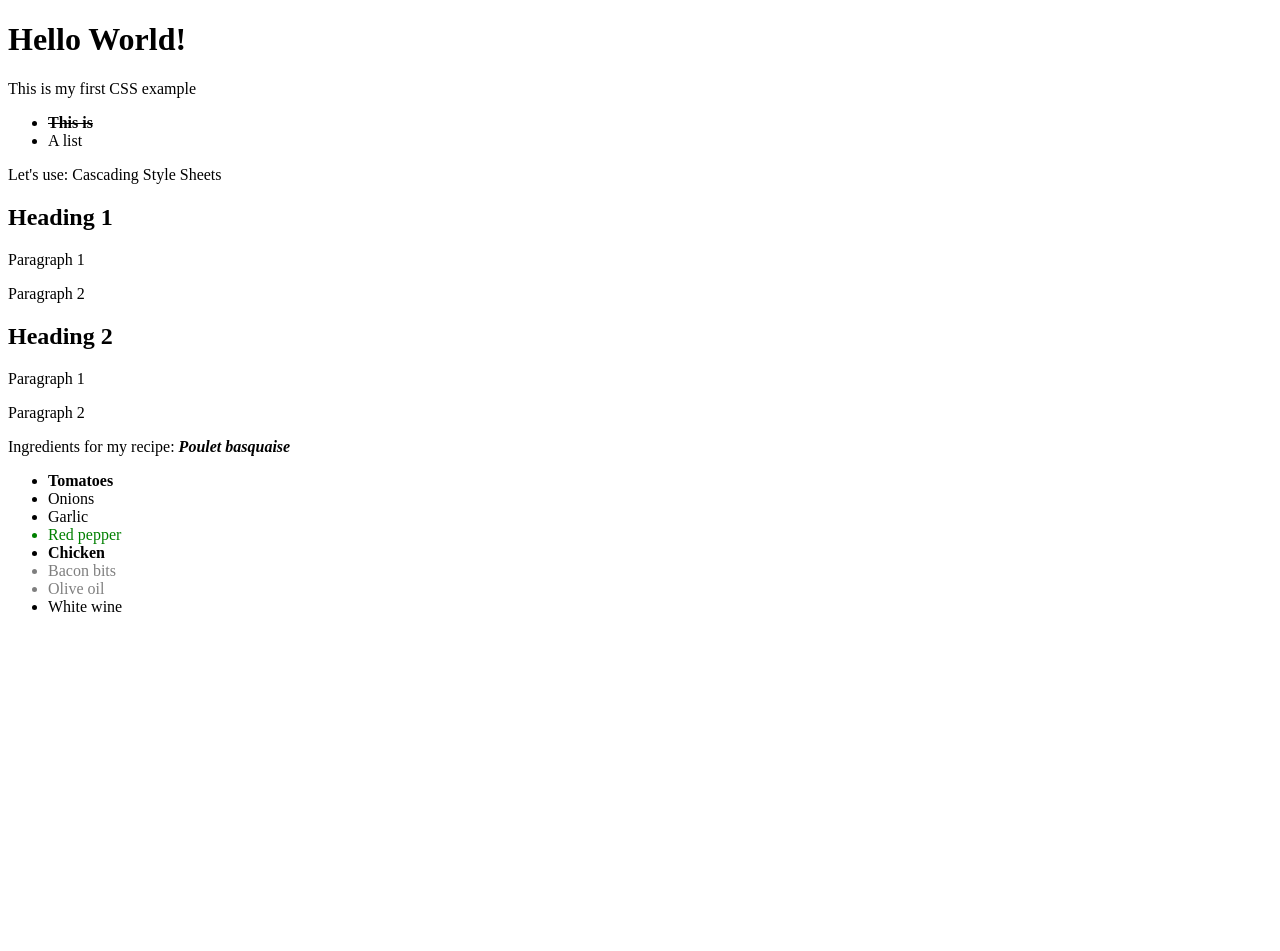
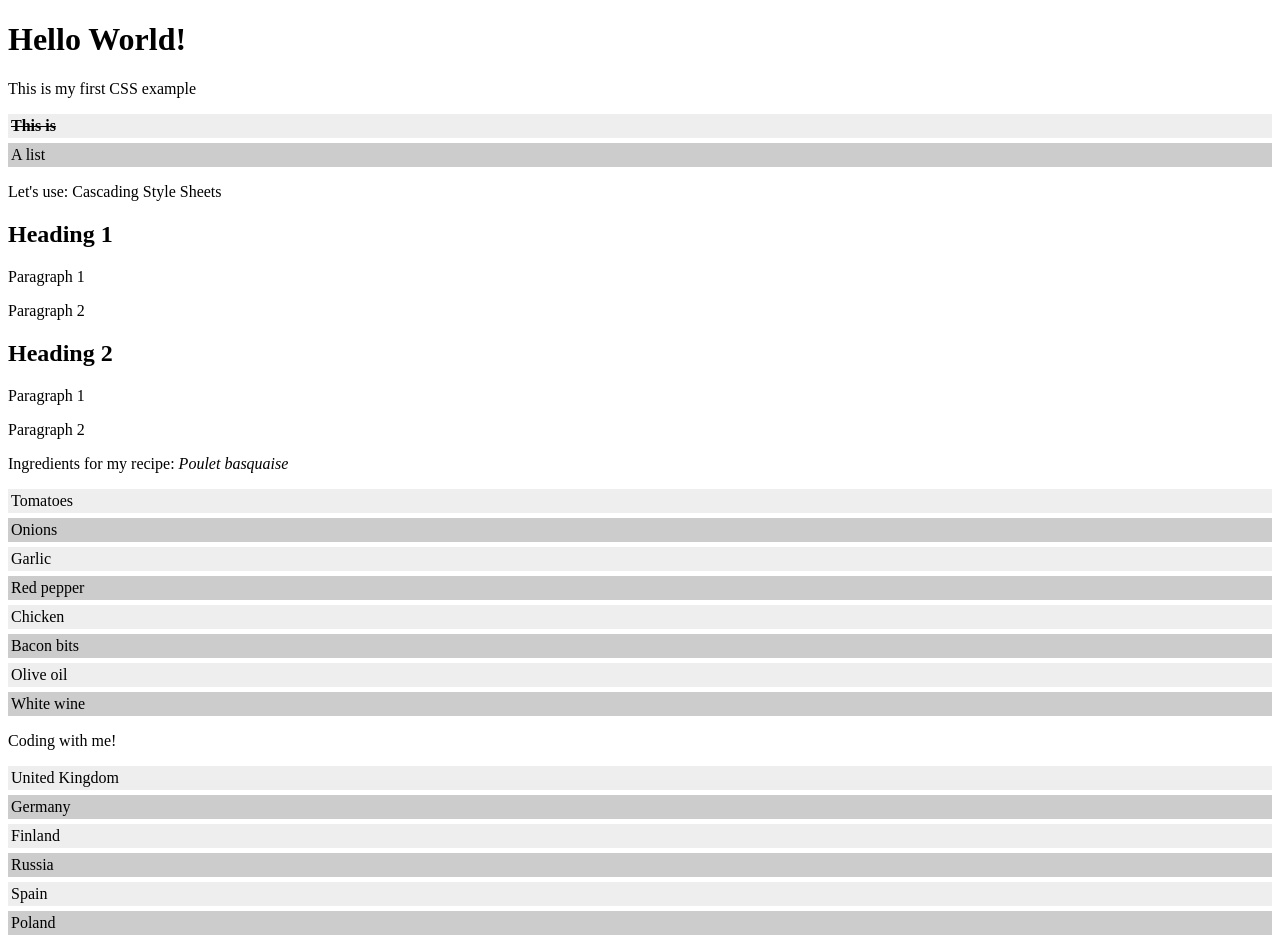
Before and after one commit to navono/learningCSS, a website: page index.html in a window 1280 px wide. Before the commit the page ends 800 px from the top, so only its background shows below. Drawn offline with Linux system fonts and the light colour scheme.

Commit message:
pseudoSelector

```diff
--- /dev/null
+++ b/css/pseudoSelector.css
@@ -0,0 +1,61 @@
+/* These styles will style our link
+  in all states */
+/* a {
+  color: blue;
+  font-weight: bold;
+} */
+
+/* We want visited links to be the same color
+    as non visited links */
+/* a:visited {
+  color: blue;
+} */
+
+/* We highlight the link when it is
+    hovered (mouse), activated
+    or focused (keyboard) */
+/* a:hover,
+a:active,
+a:focus {
+  color: darkred;
+  text-decoration: none;
+} */
+
+ul {
+  padding: 0;
+}
+
+li {
+  padding: 3px;
+  margin-bottom: 5px;
+  list-style-type: none;
+}
+
+a {
+  text-decoration: none;
+  color: black;
+}
+
+a:hover {
+  text-decoration: underline;
+  color: red;
+}
+
+li:nth-of-type(even) {
+  background-color: #ccc;
+}
+
+li:nth-of-type(odd) {
+  background-color: #eee;
+}
+
+
+/* Pseudo-elements
+    ::after
+    ::before
+    ::first-letter
+    ::fist-line
+    ::selection
+    ::backdrop
+
+  */
--- a/index.html
+++ b/index.html
@@ -12,7 +12,8 @@
     -->
     <!-- <link href="css/style.css" rel="stylesheet"> -->
     <!-- <link href="css/simpleSelector.css" rel="stylesheet"> -->
-    <link href="css/attributeSelector.css" rel="stylesheet">
+    <!-- <link href="css/attributeSelector.css" rel="stylesheet"> -->
+    <link href="css/pseudoSelector.css" rel="stylesheet">
     <style>
 
       /* css由两部分组成
@@ -93,5 +94,16 @@
           <li data-quantity="25cl" data-vegetable="liquid">White wine</li>
         </ul>
     </div>
+    <a href="http://codingwith.me" target="_blank">Coding with me!</a>
+
+    <ul>
+      <li><a href="#">United Kingdom</a></li>
+      <li><a href="#">Germany</a></li>
+      <li><a href="#">Finland</a></li>
+      <li><a href="#">Russia</a></li>
+      <li><a href="#">Spain</a></li>
+      <li><a href="#">Poland</a></li>
+      </ul>
+
   </body>
 </html>
```
